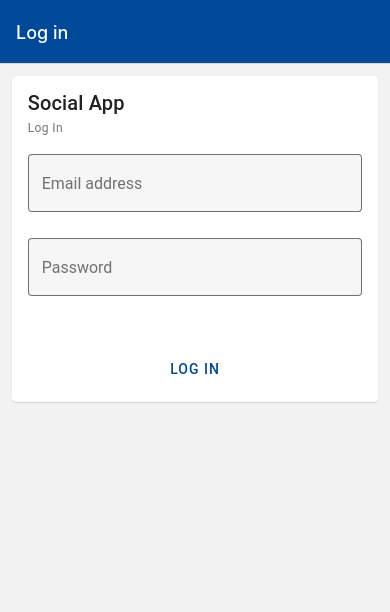
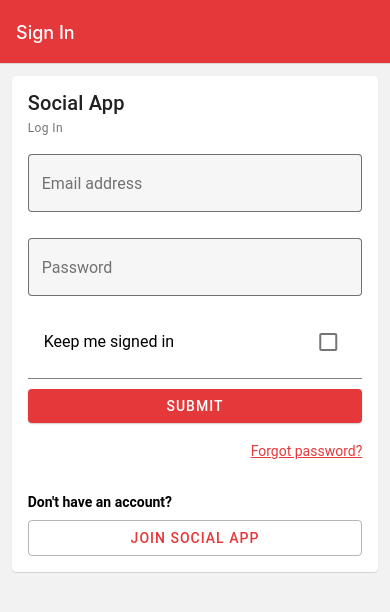
Before and after one commit to dannydony97/social-app-deprecated, a React Native app: screen /SignIn in a window 390 px wide. Shown: the top 612 px of the page. Built offline with nearby package versions, Linux system fonts and the light colour scheme.

Commit message:
More progress to Sign In screen

```diff
--- a/App.js
+++ b/App.js
@@ -1,16 +1,8 @@
 import { NavigationContainer } from '@react-navigation/native';
 import { StatusBar } from 'expo-status-bar';
-import { DefaultTheme, Provider as PaperProvider } from 'react-native-paper';
+import { Provider as PaperProvider } from 'react-native-paper';
 import AppAuthentication from './components/AppAuthentication';
-
-const theme = {
-  ...DefaultTheme,
-  colors: {
-    ...DefaultTheme.colors,
-    primary: '#004999',
-    headerText: 'white'
-  }
-}
+import theme from './themes';
 
 export default function App() {
   return (
--- a/components/AppAuthentication.jsx
+++ b/components/AppAuthentication.jsx
@@ -1,7 +1,9 @@
 import { StyleSheet } from "react-native";
 import { createStackNavigator } from "@react-navigation/stack";
-import AppLogIn from "./AppLogIn";
 import { useTheme } from "react-native-paper";
+
+import AppSignIn from "./AppSignIn";
+import AppSignUp from "./AppSignUp";
 
 const Stack = createStackNavigator();
 
@@ -12,9 +14,10 @@ const AppAuthentication = () => {
     return (
         <Stack.Navigator>
                 <Stack.Screen
-                    name="Log in"
-                    component={AppLogIn}
+                    name="SignIn"
+                    component={AppSignIn}
                     options={{
+                        title: "Sign In",
                         headerStyle: {
                             backgroundColor: colors.primary
                         },
@@ -23,6 +26,12 @@ const AppAuthentication = () => {
                         }
                     }}
                 />
+                <Stack.Screen
+                    name="SignUp"
+                    component={AppSignUp}
+                    options={{
+                        title: "Sign Up"
+                    }}/>
         </Stack.Navigator>
     );
 };
--- a/components/AppLogIn.jsx
+++ /dev/null
@@ -1,59 +0,0 @@
-import React from "react";
-import { StyleSheet, View } from "react-native";
-import { Button, Card, Checkbox, TextInput } from "react-native-paper";
-
-const AppLogIn = () => {
-
-    const [emailAddress, setEmailAddress] = React.useState("");
-    const [password, setPassword] = React.useState("");
-    const [keepSignedIn, setKeepSignedInt] = React.useState(false);
-
-    return (
-        <View style={styles.container}>
-            <Card style={styles.card} >
-                <Card.Title title="Social App" subtitle="Log In"/>
-                <Card.Content>
-                    <TextInput
-                        style={styles.textInput}
-                        mode="outlined"
-                        label="Email address"
-                        value={emailAddress}
-                        onChangeText={(text) => setEmailAddress(text)}
-                    />
-
-                    <TextInput
-                        style={styles.textInput}
-                        mode="outlined"
-                        label="Password"
-                        value={password}
-                        onChangeText={(text) => setPassword(text)}
-                        secureTextEntry={true}
-                    />
-
-                    <Checkbox.IOS
-                        label="Keep"
-                        status={keepSignedIn ? 'checked' : 'unchecked'}
-                    />
-
-                    <Button>Log in</Button>
-                </Card.Content>
-            </Card>
-        </View>
-    );
-};
-
-const styles = StyleSheet.create({
-    container: {
-        alignItems: 'center',
-        flex: 1,
-    },
-    card: {
-        margin: '3%',
-        width: '94%',
-    },
-    textInput: {
-        marginBottom: 20
-    }
-});
-
-export default AppLogIn;
--- /dev/null
+++ b/components/AppSignIn.jsx
@@ -0,0 +1,86 @@
+import React from "react";
+import { StyleSheet, View } from "react-native";
+import { Button, Card, Checkbox, TextInput, Text } from "react-native-paper";
+import theme from "../themes";
+
+const AppSignIn = ({navigation}) => {
+
+    const [emailAddress, setEmailAddress] = React.useState("");
+    const [password, setPassword] = React.useState("");
+    const [keepSignedIn, setKeepSignedIn] = React.useState(false);
+
+    return (
+        <View style={styles.container}>
+            <Card style={styles.card} >
+                <Card.Title title="Social App" subtitle="Log In"/>
+                <Card.Content>
+                    <TextInput
+                        style={styles.textInput}
+                        mode="outlined"
+                        label="Email address"
+                        value={emailAddress}
+                        onChangeText={(text) => setEmailAddress(text)}
+                    />
+                    <TextInput
+                        style={styles.textInput}
+                        mode="outlined"
+                        label="Password"
+                        value={password}
+                        onChangeText={(text) => setPassword(text)}
+                        secureTextEntry={true}
+                    />
+                    <Checkbox.Item
+                        label="Keep me signed in"
+                        status={keepSignedIn ? 'checked' : 'unchecked'}
+                        onPress={() => setKeepSignedIn(!keepSignedIn)}
+                    />
+                    <View style={styles.line} />
+                    <Button
+                        mode='contained'
+                        onPress={() => console.log('Button pressed')}>SUBMIT
+                    </Button>
+                    <Text style={styles.forgotText}>Forgot password?</Text>
+                    <Text style={styles.joinText}>Don't have an account?</Text>
+                    <Button
+                        mode='outlined'
+                        onPress={() => navigation.navigate("SignUp")}>Join Social App
+                    </Button>
+                </Card.Content>
+            </Card>
+        </View>
+    );
+};
+
+const styles = StyleSheet.create({
+    container: {
+        alignItems: 'center',
+        flex: 1,
+    },
+    card: {
+        margin: '3%',
+        width: '94%',
+    },
+    textInput: {
+        marginBottom: 20
+    },
+    line: {
+        height: 1,
+        backgroundColor: 'gray',
+        marginTop: 10,
+        marginBottom: 10
+    },
+    forgotText: {
+        textAlign: 'right',
+        marginTop: 20,
+        marginBottom: 5,
+        color: theme.colors.primary,
+        textDecorationLine: 'underline'
+    },
+    joinText: {
+        fontWeight: 'bold',
+        marginTop: 30,
+        marginBottom: 10
+    }
+});
+
+export default AppSignIn;
--- /dev/null
+++ b/components/AppSignUp.jsx
@@ -0,0 +1,10 @@
+import { Text } from "react-native-paper";
+
+
+const AppSignUp = ({navigation}) => {
+    return (
+        <Text>This is sign up screen!</Text>
+    );
+};
+
+export default AppSignUp;
--- /dev/null
+++ b/themes.js
@@ -0,0 +1,12 @@
+import { DefaultTheme } from "react-native-paper";
+
+const theme = {
+    ...DefaultTheme,
+    colors: {
+      ...DefaultTheme.colors,
+      primary: '#e5383b',
+      headerText: 'white'
+    }
+};
+
+export default theme;
```
